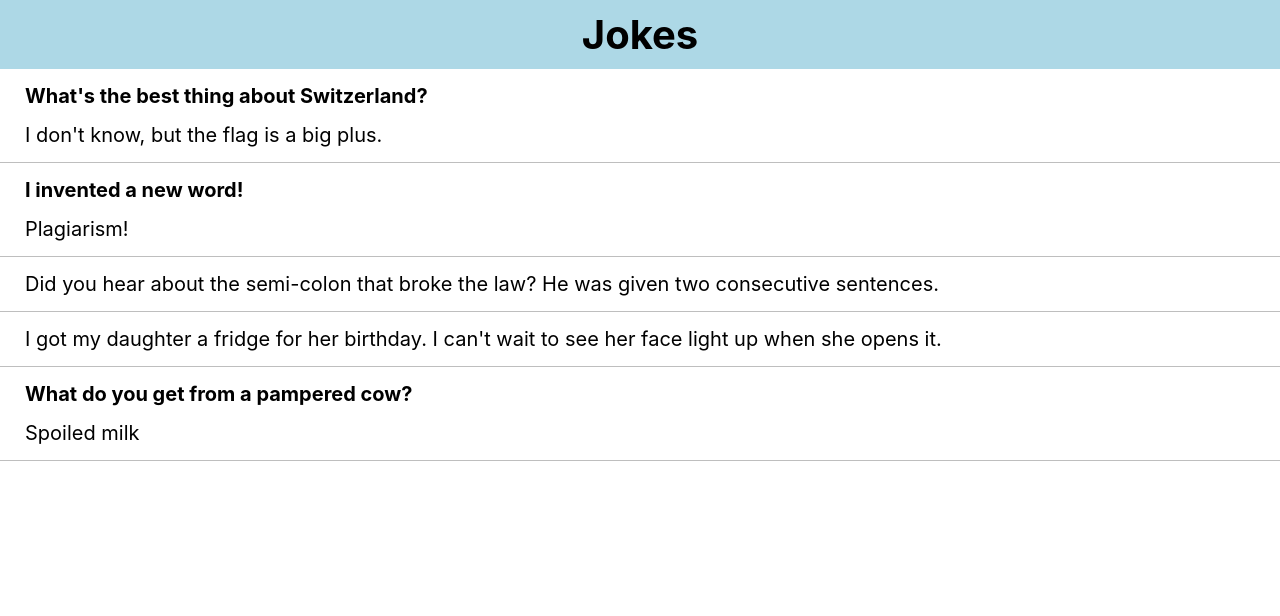
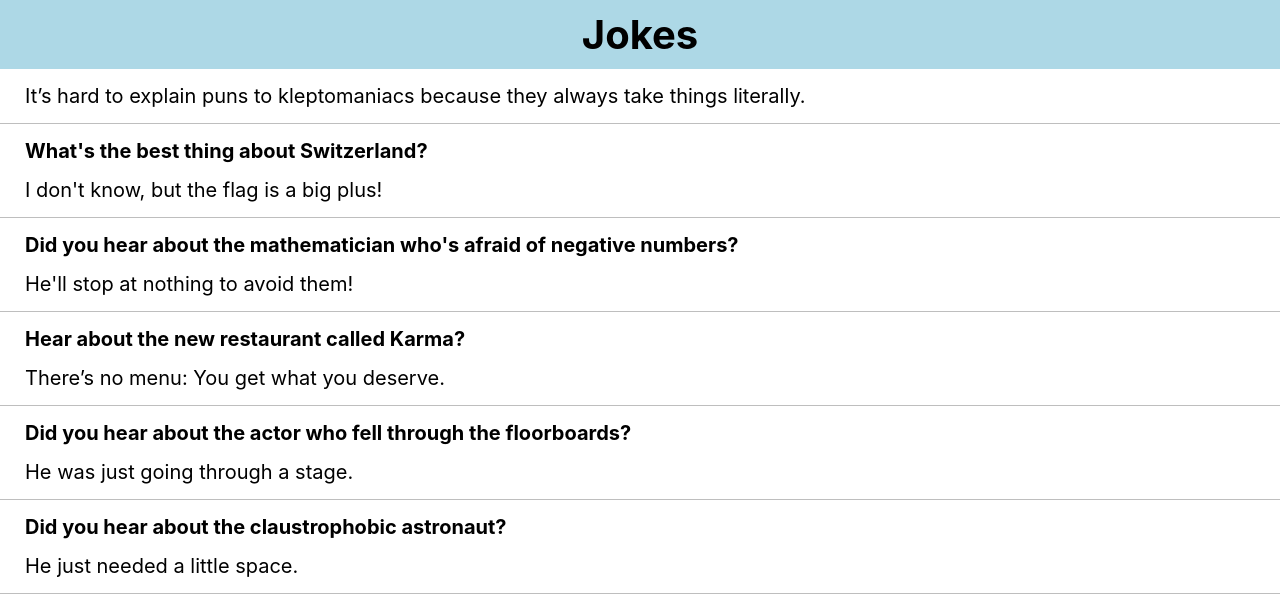
Before and after one commit to Gurkchilli/React, a React (Create React App) app: page / in a window 1280 px wide. Shown: the top 616 px of the page. Built offline with nearby package versions, Linux system fonts and the light colour scheme.

Commit message:
map the joke components instead of writing them in Joke.js

```diff
--- a/src/App.js
+++ b/src/App.js
@@ -1,21 +1,16 @@
 import React from "react";
 import Joke from "./components/Joke";
+import jokesData from "./jokesData";
 
 function App() {
+  const jokeComponent = jokesData.map((joke) => {
+    return <Joke key={joke.id} question={joke.question} answer={joke.answer} />;
+  });
+
   return (
     <div>
       <header className="header">Jokes</header>
-      <Joke
-        question="What's the best thing about Switzerland?"
-        answer="I don't know, but the flag is a big plus."
-      />
-      <Joke question="I invented a new word!" answer="Plagiarism!" />
-      <Joke answer="Did you hear about the semi-colon that broke the law? He was given two consecutive sentences." />
-      <Joke answer="I got my daughter a fridge for her birthday. I can't wait to see her face light up when she opens it." />
-      <Joke
-        question="What do you get from a pampered cow?"
-        answer="Spoiled milk"
-      />
+      {jokeComponent}
     </div>
   );
 }
--- /dev/null
+++ b/src/jokesData.js
@@ -0,0 +1,35 @@
+const jokesData = [
+  {
+    id: 1,
+    answer:
+      "It’s hard to explain puns to kleptomaniacs because they always take things literally.",
+  },
+  {
+    id: 2,
+    question: "What's the best thing about Switzerland?",
+    answer: "I don't know, but the flag is a big plus!",
+  },
+  {
+    id: 3,
+    question:
+      "Did you hear about the mathematician who's afraid of negative numbers?",
+    answer: "He'll stop at nothing to avoid them!",
+  },
+  {
+    id: 4,
+    question: "Hear about the new restaurant called Karma?",
+    answer: "There’s no menu: You get what you deserve.",
+  },
+  {
+    id: 5,
+    question: "Did you hear about the actor who fell through the floorboards?",
+    answer: "He was just going through a stage.",
+  },
+  {
+    id: 6,
+    question: "Did you hear about the claustrophobic astronaut?",
+    answer: "He just needed a little space.",
+  },
+];
+
+export default jokesData;
```
